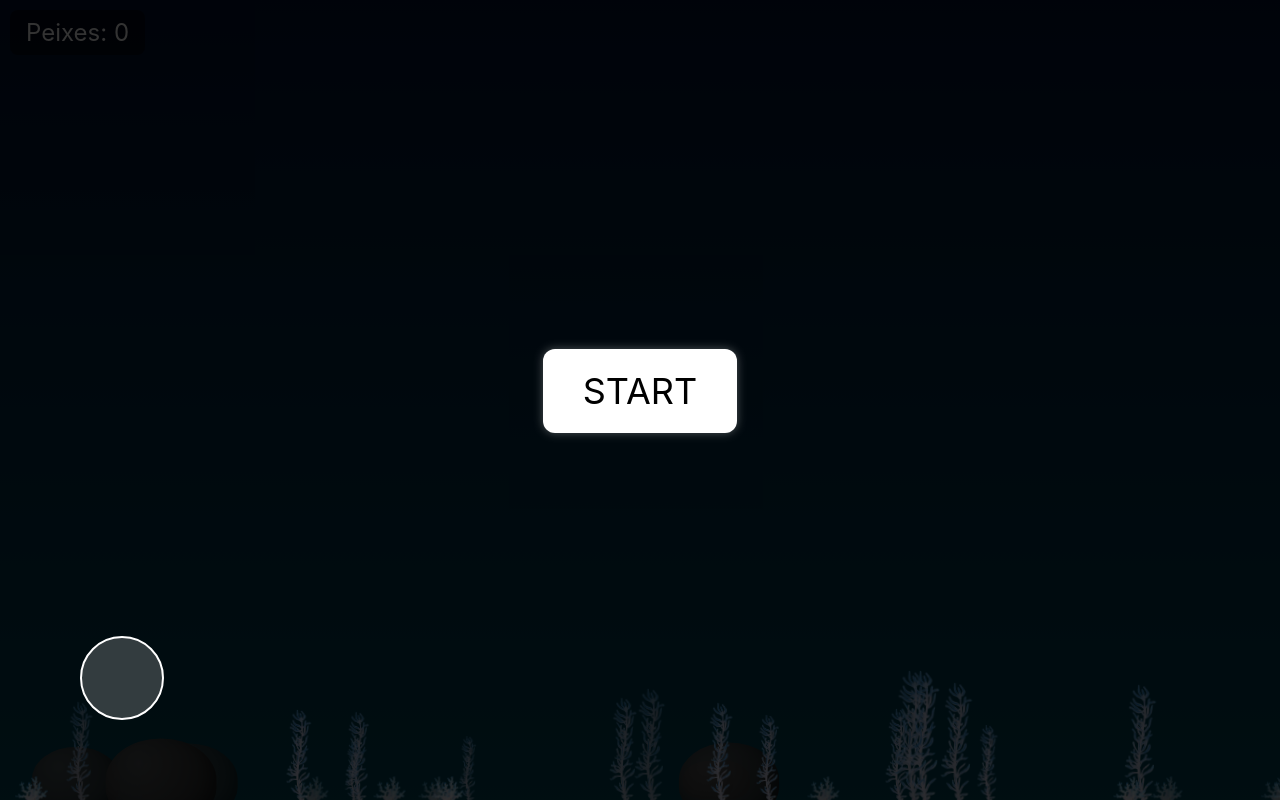
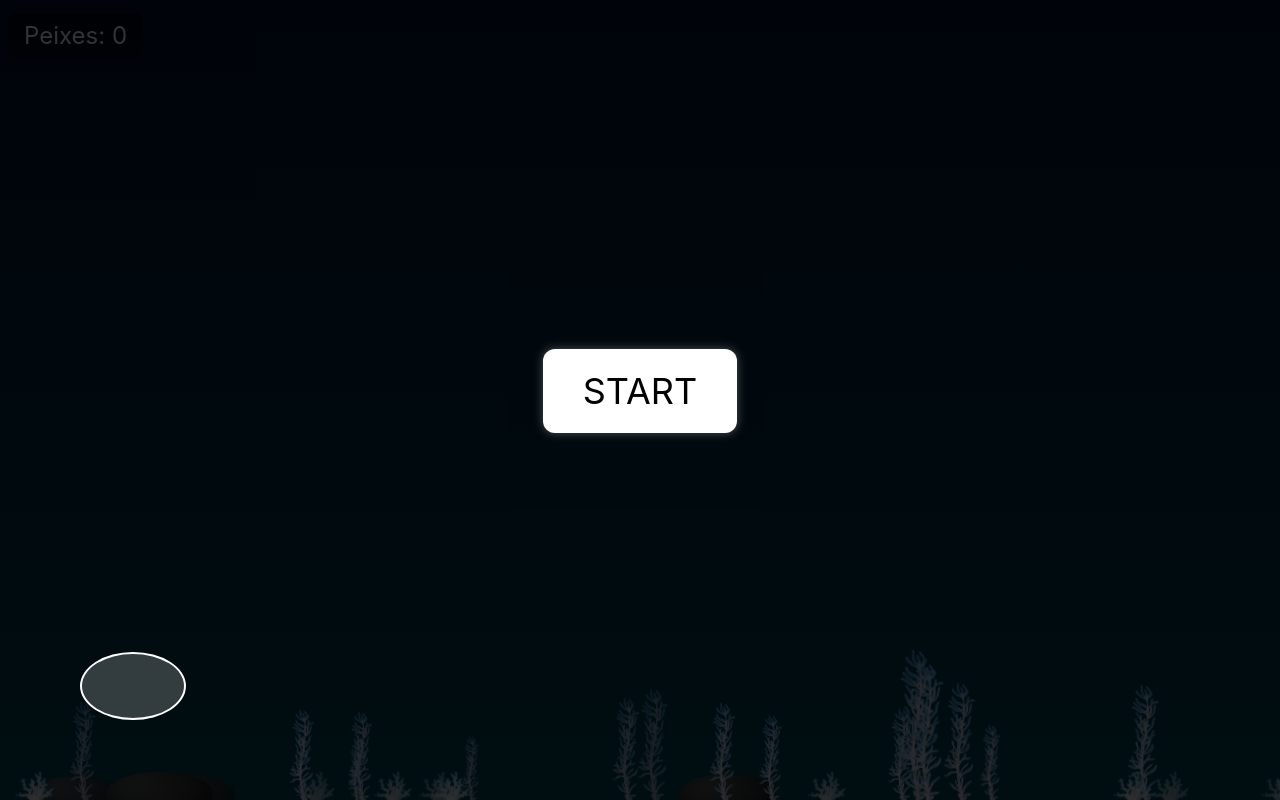
Before and after one commit to RicardoSantos05/HuddleWeb, a Svelte app: page / in a window 1280 px wide. Built offline with nearby package versions, Linux system fonts and the light colour scheme.

Commit message:
bug fix 9

```diff
--- a/src/App.svelte
+++ b/src/App.svelte
@@ -360,14 +360,14 @@
 		color: white;
 		font-size: 2em;
 		background: rgba(0, 0, 0, 0.8);
-		padding: 40px;
+		padding: 4vh;
 		border-radius: 20px;
 		text-align: center;
 		z-index: 1100;
 	}
 
 	.endscreen button {
-		margin-top: 20px;
+		margin-top: 2vh;
 		padding: 10px 20px;
 		font-size: 1em;
 		cursor: pointer;
@@ -438,8 +438,8 @@
 
 		.counter {
 			position: absolute;
-			top: 10px;
-			left: 10px;
+			top: 1vw;
+			left: 1vh;
 			color: white;
 			font-size: 1.5em;
 			background: rgba(0, 0, 0, 0.5);
@@ -449,9 +449,9 @@
 
 		.bubble {
 			position: absolute;
-			bottom: -30px;
-			width: 10px;
-			height: 10px;
+			bottom: -3vh;
+			width: 1vw;
+			height: 1vh;
 			background: rgba(255, 255, 255, 0.3);
 			border-radius: 50%;
 			animation: rise 6s infinite ease-in;
@@ -473,8 +473,8 @@
 		.rock {
 			position: absolute;
 			bottom: -10px;
-			width: 80px;
-			height: 60px;
+			width: 6vw;
+			height: 4vh;
 			background: radial-gradient(circle at 30% 30%, #555, #222);
 			border-radius: 50% 50% 40% 40%;
 			box-shadow: inset -5px -5px 10px rgba(0, 0, 0, 0.4);
@@ -483,8 +483,8 @@
 		.algae {
 			position: absolute;
 			bottom: -3px;
-			width: 32px;
-			height: var(--height, 80px);
+			width: 3vw;
+			height: var(--height, 8vh);
 			background: url("/algas.png") no-repeat center bottom / contain;
 			animation: sway 2s infinite alternate ease-in-out;
 			transform-origin: bottom center;
@@ -494,8 +494,8 @@
 			.coral {
 			position: absolute;
 			bottom: -3px;
-			width: 32px;
-			height: var(--height, 80px);
+			width: 3vw;
+			height: var(--height, 8vh);
 			background: url("/coral.png") no-repeat center bottom / contain;
 			animation: sway 2s infinite alternate ease-in-out;
 			transform-origin: bottom center;
@@ -509,14 +509,14 @@
 		border-radius: 6px;
 		border: none;
 		width: 80%;
-		max-width: 200px;
+		max-width: 20vw;
 		text-align: center;
 	}
 
 	.endscreen ul {
 		list-style: none;
 		padding: 0;
-		margin-top: 10px;
+		margin-top: 1vh;
 		color: #ffecb3;
 	}
 
@@ -590,8 +590,8 @@
 	}
 
 	.joystick {
-		width: 80px;
-		height: 80px;
+		width: 8vw;
+		height: 8vh;
 		background: rgba(255, 255, 255, 0.2);
 		border: 2px solid white;
 		border-radius: 50%;
@@ -604,8 +604,8 @@
 		position: fixed;
 		bottom: 20px;
 		left: 20px;
-		width: 100px;
-		height: 100px;
+		width: 10vw;
+		height: 10vh;
 		background-color: rgba(100, 100, 100, 0.3);
 		border-radius: 50%;
 		touch-action: none;
@@ -615,8 +615,8 @@
 
 	.joystick-thumb {
 		position: absolute;
-		width: 40px;
-		height: 40px;
+		width: 4vw;
+		height: 40vh;
 		background-color: rgba(255, 255, 255, 0.7);
 		border-radius: 50%;
 		transform: translate(-50%, -50%);
```
